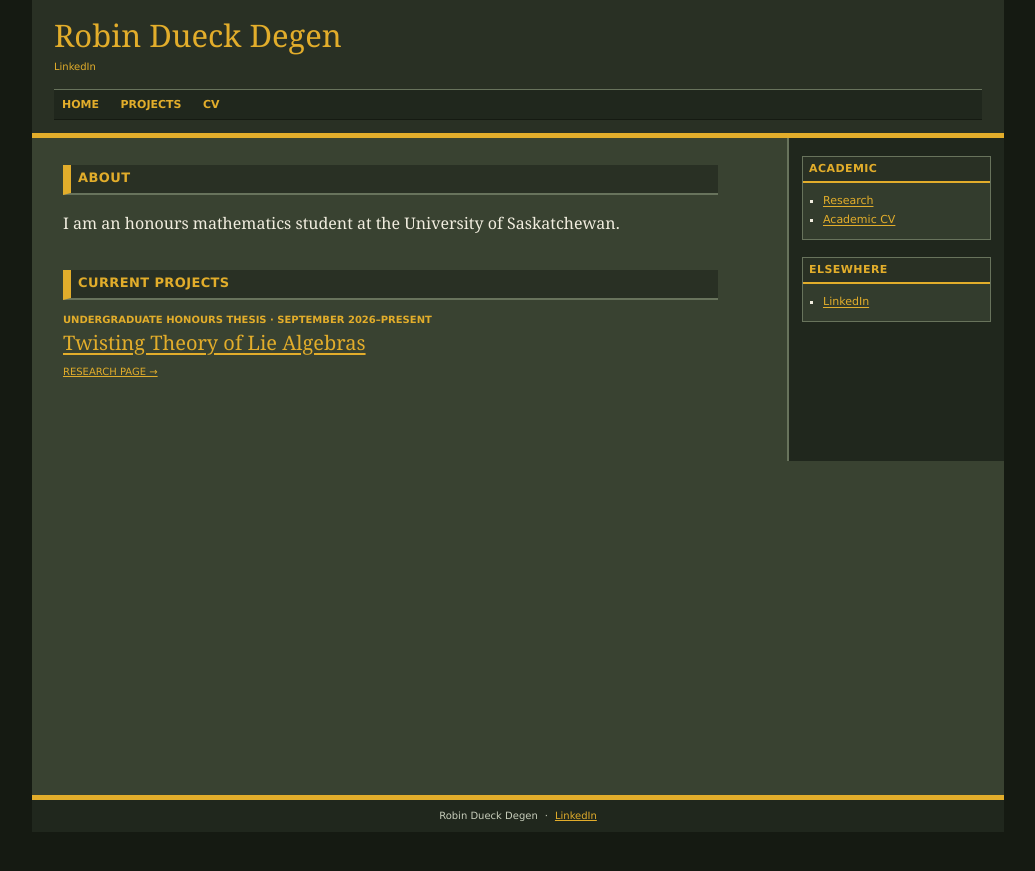
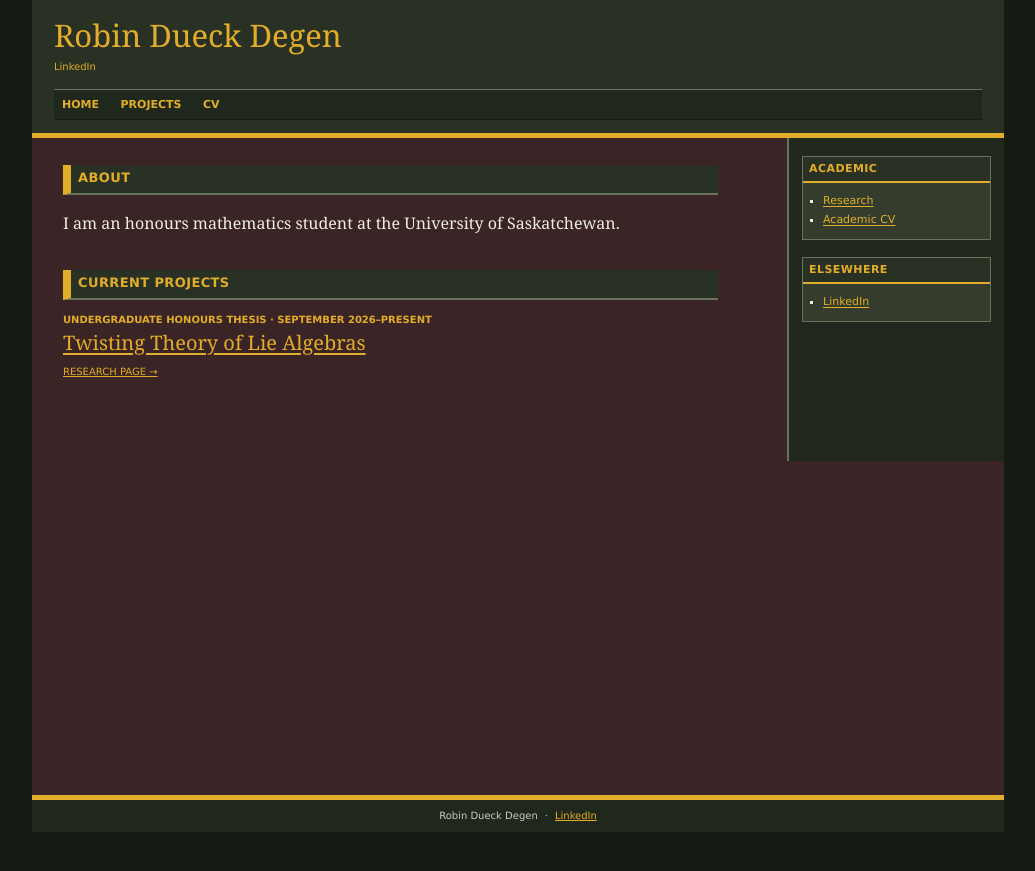
Before and after one commit to 8ts5bgytc8-cyber/robindueckdegen.com, a Jekyll site: the page built from index.html, in a window 1280 px wide. Shown: the top 871 px of the page, without its empty margins (122-1157 px from the left). Built offline with Jekyll 4.4.1, drawn with Linux system fonts in a browser that asks for light colours.

Commit message:
Use dark burgundy for the global reading background

```diff
--- a/assets/css/theme.css
+++ b/assets/css/theme.css
@@ -2,11 +2,12 @@
    These settings apply to the main site, CV, projects, notes, and blog.
    Change the hexadecimal values below, save, then rebuild/refresh the site.
    The role mappings below reuse the palette so one edit affects every use.
-   Starting palette: dark olive and mustard gold, inspired by the supplied cover.
+   Palette: dark burgundy reading background with olive and mustard gold accents.
 */
 :root {
   /* Palette: edit these first. */
-  --olive: #394231;             /* Main reading background */
+  --burgundy: #3b2426;          /* Main reading background */
+  --olive: #394231;             /* Olive palette colour */
   --olive-deep: #293024;        /* Header and navigation */
   --olive-panel: #333c2d;       /* Cards, sidebar boxes and code */
   --olive-darkest: #20271d;    /* Sidebar and footer */
@@ -21,7 +22,7 @@
 
   /* Roles: replace an alias with a colour to adjust that area separately. */
   --page-surround: var(--near-black);
-  --page-bg: var(--olive);
+  --page-bg: var(--burgundy);
   --surface-bg: var(--olive-panel);
   --text: var(--cream);
   --text-muted: var(--sage-light);
```
